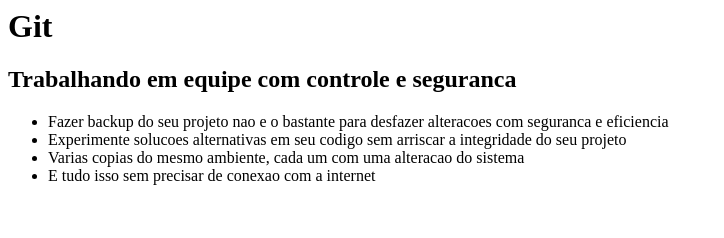
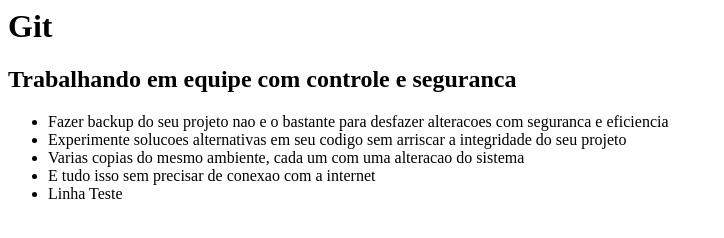
Before and after one commit to CarlosPaza/curso-git-alura, a plain HTML site: page index.html in a window 1280 px wide. Shown: the whole page, without its empty margins (0-724 px from the left). Drawn offline with Linux system fonts and the light colour scheme.

Commit message:
Adcionada uma linha

```diff
--- a/index.html
+++ b/index.html
@@ -18,6 +18,8 @@
 			do sistema</li>
 
 			<li>E tudo isso sem precisar de conexao com a internet</li>
+
+			<li>Linha Teste</li>
 		</ul>
 	</body>
 
```
